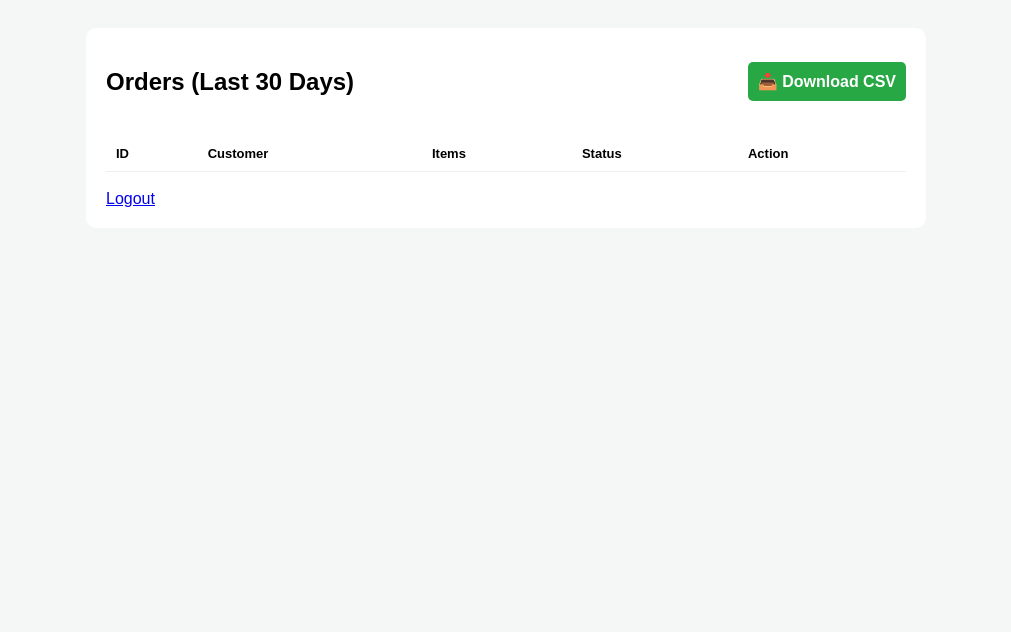
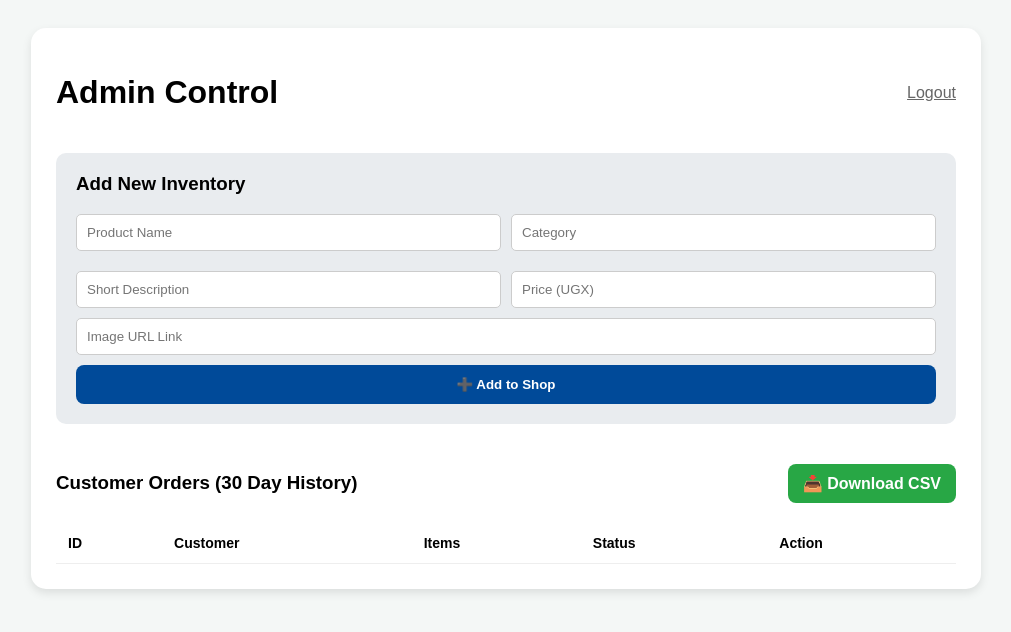
Before and after one commit to FAR-ANALYST/phionah-plastics, a Flask app: page /admin in a window 1280 px wide. Shown: the top 632 px of the page, without its empty margins (134-1145 px from the left). Run offline with Flask 3, Linux system fonts and the light colour scheme; the visitor is signed in with stand-in values (Sample User, id 1); data that the repository does not hold is empty.

Commit message:
Update admin.html

```diff
--- a/templates/admin.html
+++ b/templates/admin.html
@@ -2,23 +2,54 @@
 <html>
 <head>
     <meta name="viewport" content="width=device-width, initial-scale=1.0">
-    <title>Admin - Phionah's Shops</title>
+    <title>Admin Dashboard - Phionah's Shops</title>
     <style>
         body { font-family: sans-serif; background: #f4f7f6; padding: 20px; }
-        .container { max-width: 800px; margin: auto; background: white; padding: 20px; border-radius: 10px; }
-        table { width: 100%; border-collapse: collapse; margin-top: 20px; font-size: 13px; }
-        th, td { padding: 10px; border-bottom: 1px solid #eee; text-align: left; }
-        .btn-csv { background: #28a745; color: white; padding: 10px; text-decoration: none; border-radius: 5px; font-weight: bold; }
+        .container { max-width: 900px; margin: auto; background: white; padding: 25px; border-radius: 15px; box-shadow: 0 4px 10px rgba(0,0,0,0.1); }
+        .form-box { background: #e9ecef; padding: 20px; border-radius: 10px; margin-bottom: 30px; }
+        input { padding: 10px; border-radius: 5px; border: 1px solid #ccc; width: 100%; box-sizing: border-box; margin-bottom: 10px; }
+        .btn-add { background: #004a99; color: white; border: none; padding: 12px; width: 100%; border-radius: 8px; font-weight: bold; cursor: pointer; }
+        .btn-csv { background: #28a745; color: white; padding: 10px 15px; text-decoration: none; border-radius: 8px; font-weight: bold; }
+        table { width: 100%; border-collapse: collapse; font-size: 14px; }
+        th, td { padding: 12px; border-bottom: 1px solid #eee; text-align: left; }
     </style>
 </head>
 <body>
-    <div class="container">
-        <div style="display: flex; justify-content: space-between; align-items: center;">
-            <h2>Orders (Last 30 Days)</h2>
-            <a href="/export_orders" class="btn-csv">📥 Download CSV</a>
-        </div>
+<div class="container">
+    <div style="display: flex; justify-content: space-between; align-items: center; margin-bottom: 20px;">
+        <h1>Admin Control</h1>
+        <a href="/logout" style="color: #666;">Logout</a>
+    </div>
+
+    <div class="form-box">
+        <h3 style="margin-top: 0;">Add New Inventory</h3>
+        <form action="/add_product" method="POST">
+            <div style="display: grid; grid-template-columns: 1fr 1fr; gap: 10px;">
+                <input type="text" name="name" placeholder="Product Name" required>
+                <input type="text" name="category" placeholder="Category" required>
+                <input type="text" name="description" placeholder="Short Description" required>
+                <input type="number" name="price" placeholder="Price (UGX)" required>
+            </div>
+            <input type="text" name="image_url" placeholder="Image URL Link" required>
+            <button type="submit" class="btn-add">➕ Add to Shop</button>
+        </form>
+    </div>
+
+    <div style="display: flex; justify-content: space-between; align-items: center; margin-bottom: 10px;">
+        <h3>Customer Orders (30 Day History)</h3>
+        <a href="/export_orders" class="btn-csv">📥 Download CSV</a>
+    </div>
+    <div style="overflow-x: auto;">
         <table>
-            <thead><tr><th>ID</th><th>Customer</th><th>Items</th><th>Status</th><th>Action</th></tr></thead>
+            <thead>
+                <tr>
+                    <th>ID</th>
+                    <th>Customer</th>
+                    <th>Items</th>
+                    <th>Status</th>
+                    <th>Action</th>
+                </tr>
+            </thead>
             <tbody>
                 {% for o in orders %}
                 <tr>
@@ -28,14 +59,14 @@
                     <td>{{ o.status }}</td>
                     <td>
                         {% if o.status == 'Pending' %}
-                        <a href="/update_status/{{ o.order_id }}" style="color: blue;">Mark Shipped</a>
+                        <a href="/update_status/{{ o.order_id }}" style="color: #004a99; font-weight: bold;">Ship</a>
                         {% else %} ✅ {% endif %}
                     </td>
                 </tr>
                 {% endfor %}
             </tbody>
         </table>
-        <br><a href="/logout">Logout</a>
     </div>
+</div>
 </body>
 </html>
```
